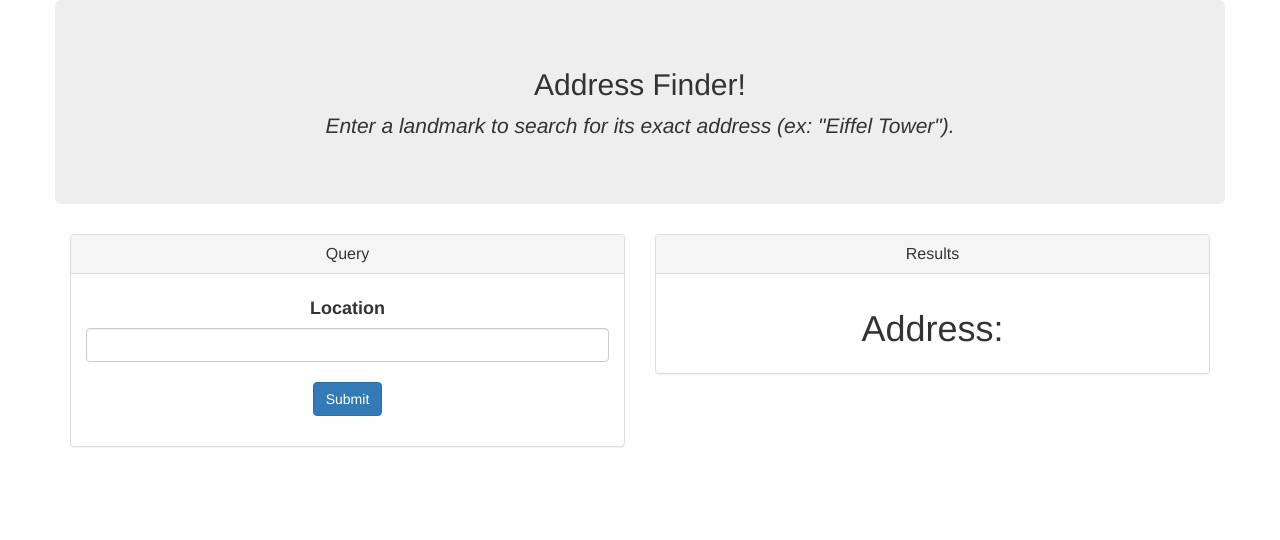
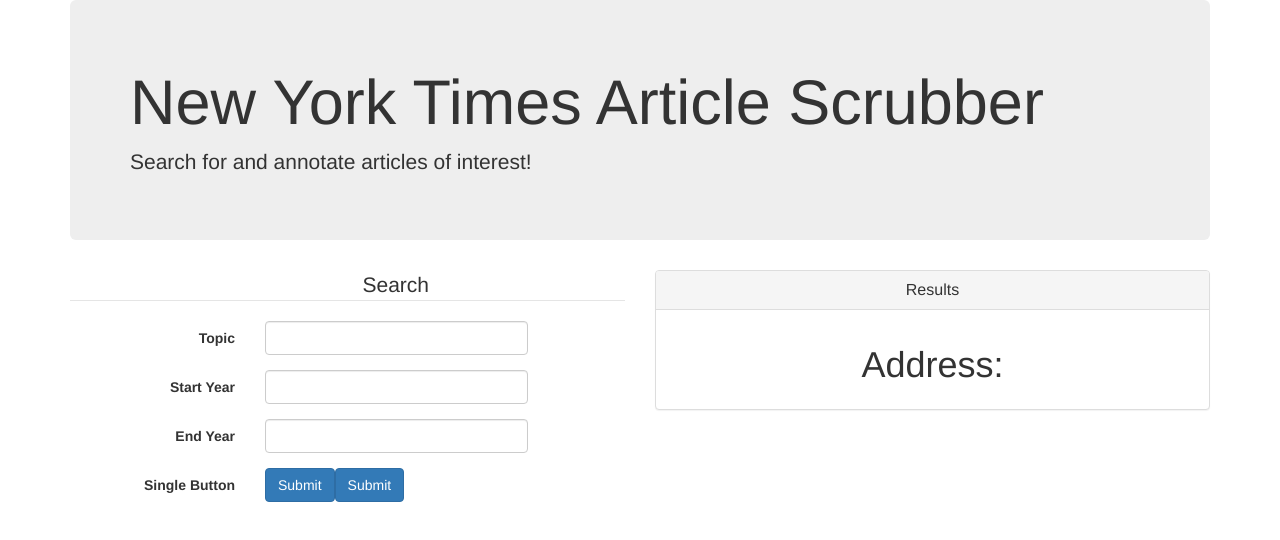
Before and after one commit to coffeeteer/wk19-NYC-scrubber, a React app: page / in a window 1280 px wide. Built offline with nearby package versions, Linux system fonts and the light colour scheme.

Commit message:
added form to data

```diff
--- a/app/Components/Children/Form.js
+++ b/app/Components/Children/Form.js
@@ -28,27 +28,58 @@
 
 		return(
 
-			<div className="panel panel-default">
-				<div className="panel-heading">
-					<h3 className="panel-title text-center">Query</h3>
-				</div>
-				<div className="panel-body text-center">
+		<form class="form-horizontal">
+			<fieldset>
 
-						<form>
-							<div className="form-group">
-								<h4 className=""><strong>Location</strong></h4>
 
-								{/*Note how each of the form elements has an id that matches the state. This is not necessary but it is convenient.
-									Also note how each has an onChange event associated with our handleChange event.
-								*/}
-								<input type="text" className="form-control text-center" id="term" onChange= {this.handleChange} required/>
-								<br />
-								<button type="button" className="btn btn-primary" onClick={this.handleClick}>Submit</button>
-							</div>
 
-						</form>
-				</div>
+			  <legend>
+			    <div class="col-md-12 col-md-offset-6">
+			      Search
+			    </div>
+			  </legend>
+
+
+
+
+			<div class="form-group">
+			  <label class="col-md-4 control-label" for="topic">Topic</label>
+			  <div class="col-md-6">
+			  <input name="topic" class="form-control input-md" id="term" onChange= {this.handleChange} required />
+
+			  </div>
 			</div>
+
+
+			<div class="form-group">
+			  <label class="col-md-4 control-label" for="start-year">Start Year</label>
+			  <div class="col-md-6">
+			    <input name="start-year" class="form-control input-md" id="start-year"  onChange= {this.handleChange} required />
+
+			  </div>
+			</div>
+
+
+			<div class="form-group">
+			  <label class="col-md-4 control-label" for="end-year">End Year</label>
+			  <div class="col-md-6">
+			    <input name="end-year" class="form-control input-md"  onChange= {this.handleChange} required />
+
+			  </div>
+			</div>
+
+
+			<div class="form-group">
+			  <label class="col-md-4 control-label" for="singlebutton">Single Button</label>
+			  <div class="col-md-4">
+									<button type="button" className="btn btn-primary" onClick={this.handleClick}>Submit</button>
+			    <button name="singlebutton"  type="button" class="btn btn-primary" id="singlebutton">Submit</button>
+			  </div>
+			</div>
+
+			</fieldset>
+		</form>
+
 
 		)
 	}
--- a/app/Components/Main.js
+++ b/app/Components/Main.js
@@ -57,9 +57,11 @@
 
 				<div className="row">
 
-					<div className="jumbotron">
-						<h2 className="text-center">Address Finder!</h2>
-						<p className="text-center"><em>Enter a landmark to search for its exact address (ex: "Eiffel Tower").</em></p>
+					<div class="container">
+					  <div class="jumbotron">
+					    <h1>New York Times Article Scrubber</h1>
+					    <p>Search for and annotate articles of interest!</p>
+					  </div>
 					</div>
 
 					<div className="col-md-6">
--- a/public/index.html
+++ b/public/index.html
@@ -2,7 +2,7 @@
 <html lang="en">
 <head>
 	<meta charset="UTF-8">
-	<title>LearnReact!</title>
+	<title>New Times Scrubber</title>
 
 	<!-- Here we include bootstrap. This will be made available to all of the generated HTML/JS that React generates-->
 	<link rel="stylesheet" href="https://maxcdn.bootstrapcdn.com/bootstrap/3.3.6/css/bootstrap.min.css" integrity="sha384-1q8mTJOASx8j1Au+a5WDVnPi2lkFfwwEAa8hDDdjZlpLegxhjVME1fgjWPGmkzs7" crossorigin="anonymous">
```
Also changed, not shown: package.json (+8 -3 lines).
